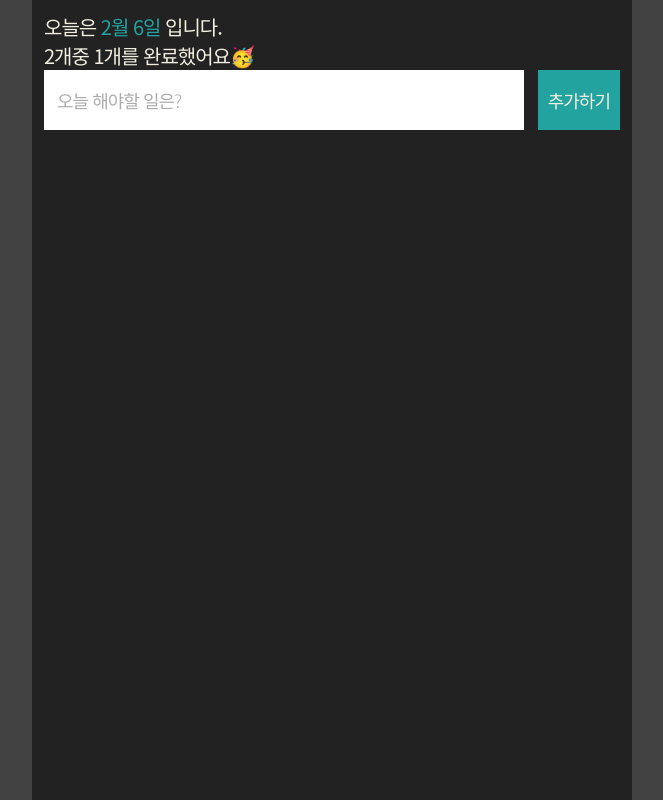
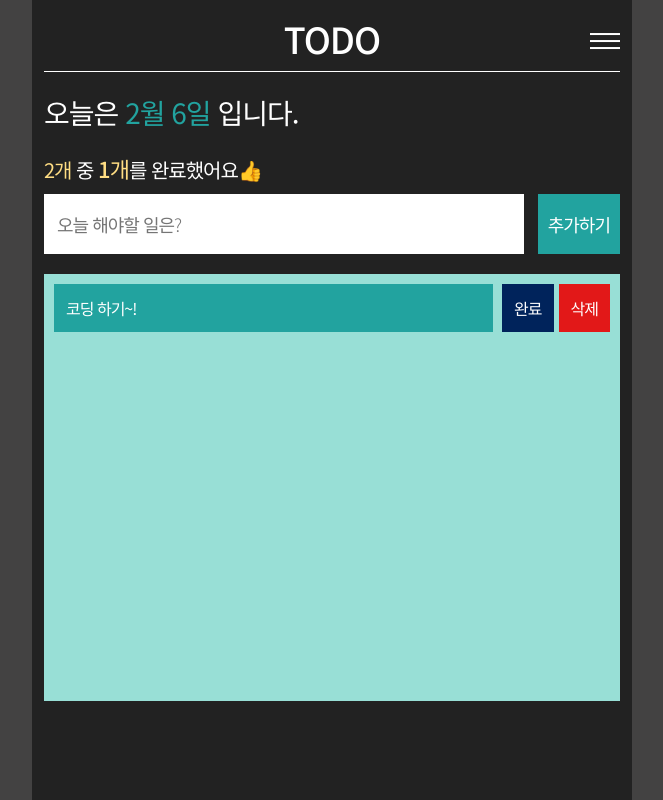
Before and after one commit to chi-0/todo_app, a React (Create React App) app: page / in a window 1280 px wide. Shown: the whole page, without its empty margins (308-971 px from the left). Built offline with nearby package versions, Linux system fonts and the light colour scheme.

Commit message:
todo design update 02.07

```diff
--- a/src/Router.tsx
+++ b/src/Router.tsx
@@ -3,6 +3,7 @@ import { Home } from "./pages/home/Home";
 import { Ent } from "./pages/entertainment/Ent";
 import { Portal } from "./pages/portal/Portal";
 import { GlobalStyled } from "./style/GlobalStyled";
+import { PageNotFound } from "./pages/pageNotFound/PageNotFound";
 
 function Router() {
   return (
@@ -13,6 +14,7 @@ function Router() {
         <Route path="/" element={<Home />} />
         <Route path="/Ent" element={<Ent />} />
         <Route path="/Portal" element={<Portal />} />
+        <Route path="/*" element={<PageNotFound />} />
       </Routes>
     </BrowserRouter>
   );
--- /dev/null
+++ b/src/components/Header.tsx
@@ -0,0 +1,50 @@
+import { FC } from "react";
+import styled from "styled-components";
+import { COLOR_PICK } from "../style/colorPick";
+
+const HeaderWrap = styled.header`
+  width: 100%;
+  height: 60px;
+  display: flex;
+  justify-content: center;
+  position: relative;
+  border-bottom: 1px solid white;
+  margin-bottom: 20px;
+
+  > h3 {
+    font-size: 36px;
+    font-weight: 500;
+  }
+`;
+
+const BarBtn = styled.button`
+  all: unset;
+  cursor: pointer;
+  position: absolute;
+  top: 50%;
+  right: 0;
+  transform: translateY(-56%);
+`;
+
+const Bar = styled.div`
+  width: 30px;
+  height: 2px;
+  background-color: ${COLOR_PICK.textColor};
+
+  &:nth-child(2) {
+    margin: 5px 0;
+  }
+`;
+
+export const Header: FC<{ text: string }> = ({ text }) => {
+  return (
+    <HeaderWrap>
+      <h3>{text}</h3>
+      <BarBtn type="button">
+        <Bar />
+        <Bar />
+        <Bar />
+      </BarBtn>
+    </HeaderWrap>
+  );
+};
--- a/src/pages/home/CompleteMessage.tsx
+++ b/src/pages/home/CompleteMessage.tsx
@@ -1,9 +1,24 @@
 import styled from "styled-components";
+import { COLOR_PICK } from "../../style/colorPick";
 
 const CompleteM = styled.p`
   font-size: 20px;
+  margin-bottom: 10px;
+
+  > span {
+    color: ${COLOR_PICK.yellowColor};
+    font-size: 20px;
+  }
+  > span:last-child {
+    font-size: 22px;
+    font-weight: 500;
+  }
 `;
 
 export const CompleteMessage = () => {
-  return <CompleteM>2개중 1개를 완료했어요🥳</CompleteM>;
+  return (
+    <CompleteM>
+      <span>2개</span> 중 <span>1개</span>를 완료했어요👍
+    </CompleteM>
+  );
 };
--- a/src/pages/home/CurrentDate.tsx
+++ b/src/pages/home/CurrentDate.tsx
@@ -2,7 +2,8 @@ import styled from "styled-components";
 import { COLOR_PICK } from "../../style/colorPick";
 
 const Today = styled.p`
-  font-size: 20px;
+  font-size: 28px;
+  margin-bottom: 20px;
 
   > span {
     color: ${COLOR_PICK.mainColor};
--- a/src/pages/home/Home.tsx
+++ b/src/pages/home/Home.tsx
@@ -2,13 +2,17 @@ import { Container } from "../../ui/Container";
 import { CurrentDate } from "./CurrentDate";
 import { CompleteMessage } from "./CompleteMessage";
 import { TodoForm } from "./TodoForm";
+import { TodoList } from "./TodoList";
+import { Header } from "../../components/Header";
 
 export const Home = () => {
   return (
     <Container>
+      <Header text="TODO" />
       <CurrentDate />
       <CompleteMessage />
       <TodoForm />
+      <TodoList />
     </Container>
   );
 };
--- a/src/pages/home/TodoForm.tsx
+++ b/src/pages/home/TodoForm.tsx
@@ -5,6 +5,7 @@ const Form = styled.form`
   display: flex;
   justify-content: space-between;
   position: relative;
+  margin-bottom: 20px;
 
   > label {
     position: absolute;
@@ -18,14 +19,13 @@ const Input = styled.input`
   width: 480px;
   height: 60px;
   padding: 0 13px;
-  background-color: white;
+  background-color: ${COLOR_PICK.textColor};
   color: ${COLOR_PICK.darkColor};
   box-sizing: border-box;
   font-size: 18px;
   font-weight: 500;
 
   &::placeholder {
-    color: #acacac;
     font-weight: 300;
   }
 `;
--- /dev/null
+++ b/src/pages/home/TodoList.tsx
@@ -0,0 +1,50 @@
+import styled from "styled-components";
+import { COLOR_PICK } from "../../style/colorPick";
+
+const ListWrap = styled.ul`
+  width: 100%;
+  height: 55%;
+  background-color: ${COLOR_PICK.softMainColor};
+  padding: 10px;
+`;
+
+const TodoItem = styled.li`
+  width: 100%;
+
+  display: flex;
+  justify-content: space-between;
+
+  > p {
+    width: 79%;
+    background-color: ${COLOR_PICK.mainColor};
+    padding: 12px;
+  }
+`;
+
+const BtnWrap = styled.div``;
+
+const Btn = styled.button<{ $color: string }>`
+  all: unset;
+  cursor: pointer;
+  background-color: ${(props) => props.$color};
+  padding: 12px;
+  margin-left: 5px;
+`;
+
+export const TodoList = () => {
+  return (
+    <ListWrap>
+      <TodoItem>
+        <p>코딩 하기~!</p>
+        <BtnWrap>
+          <Btn type="button" $color={COLOR_PICK.navyColor}>
+            완료
+          </Btn>
+          <Btn type="button" $color={COLOR_PICK.redColor}>
+            삭제
+          </Btn>
+        </BtnWrap>
+      </TodoItem>
+    </ListWrap>
+  );
+};
--- /dev/null
+++ b/src/pages/pageNotFound/PageNotFound.tsx
@@ -0,0 +1,3 @@
+export const PageNotFound = () => {
+  return <div>404 error</div>;
+};
--- a/src/style/colorPick.ts
+++ b/src/style/colorPick.ts
@@ -1,6 +1,10 @@
 export const COLOR_PICK = {
   grayColor: "#434242",
   darkColor: "#222222",
-  textColor: "#F3EFE0",
+  textColor: "white",
   mainColor: "#22A39F",
+  navyColor: "#00235B",
+  redColor: "#E21818",
+  yellowColor: "#FFDD83",
+  softMainColor: "#98DFD6",
 };
```
Also changed, not shown: 1 other file (tests, documents, lock files or other folders).
